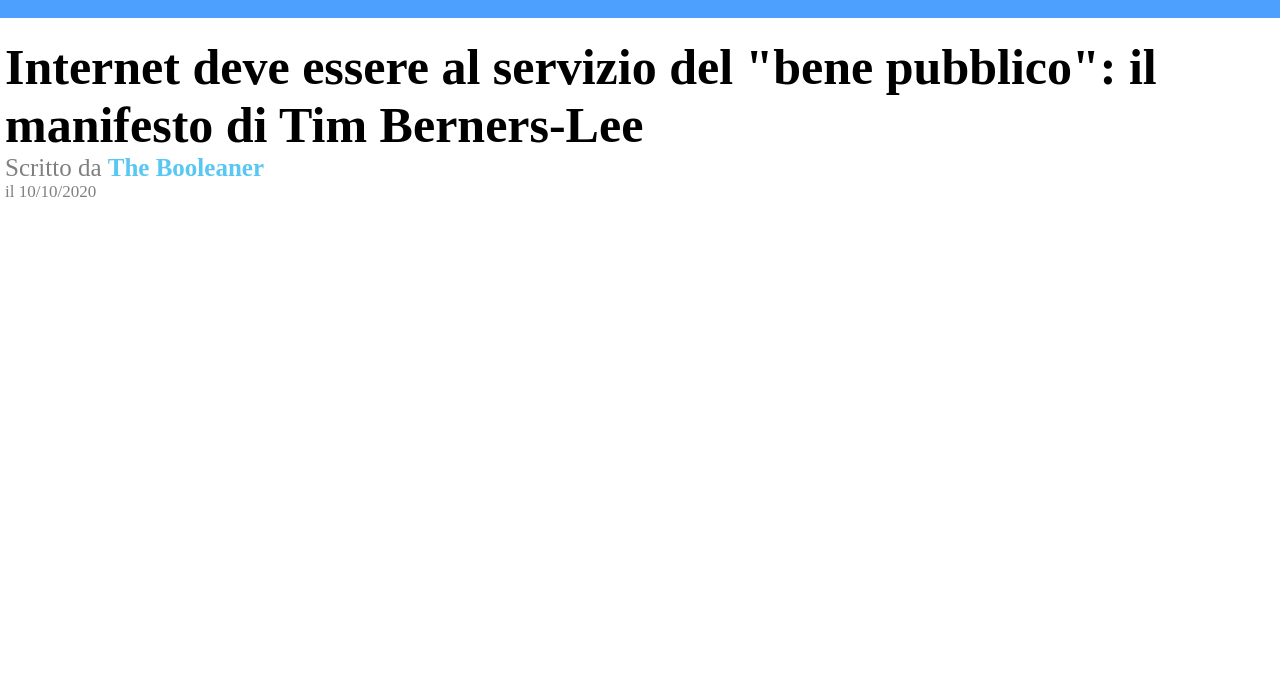
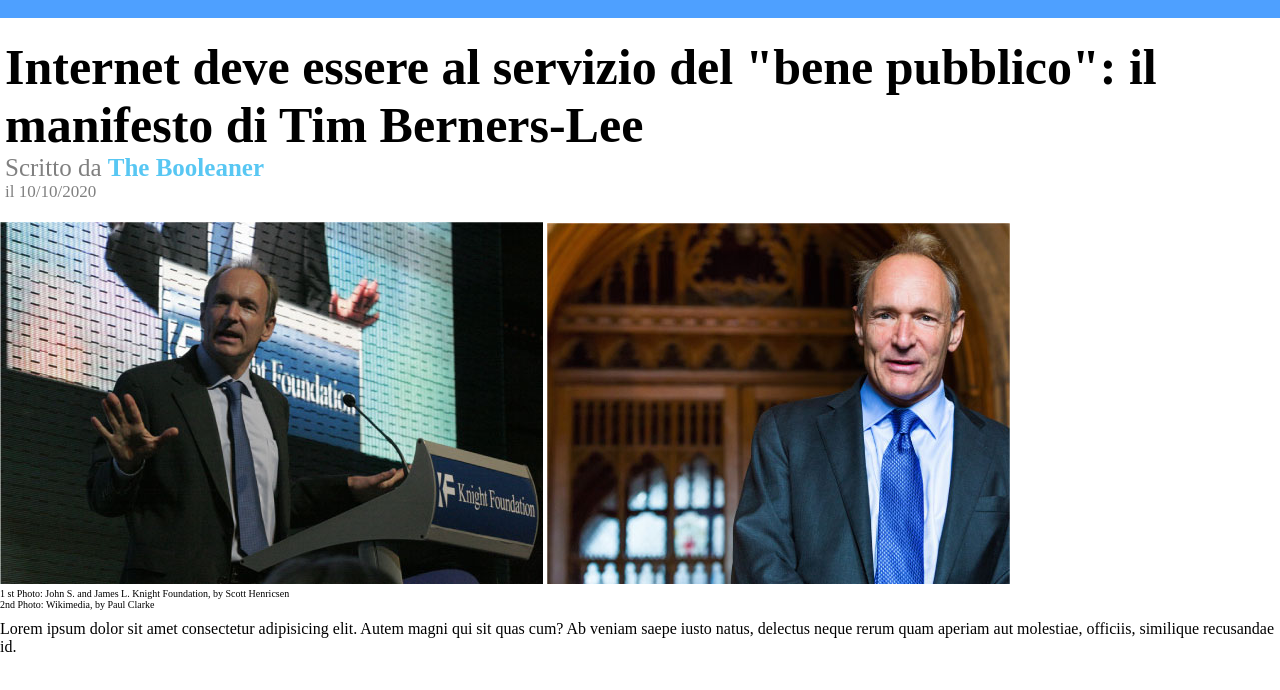
Before and after one commit to MGPasinetti/html-css-booleaner, a plain HTML site: page index.html in a window 1280 px wide. Shown: the part 82-772 px from the top of the page. Drawn offline with Linux system fonts and the light colour scheme.

Commit message:
add foto e didascalie

```diff
--- a/index.html
+++ b/index.html
@@ -19,15 +19,24 @@
     </header>
 
     <main>
-        <!-- h1 -->
+        <!-- h1 + autore + data -->
         <div class="titolo">
             <h1>Internet deve essere al servizio del "bene pubblico": il manifesto di Tim Berners-Lee</h1>
             <div>Scritto da <span id="scritta_blu">The Booleaner</span></div>
             <div id="data">il 10/10/2020</div>
         </div>
-        <!-- autore + data -->
+
         <!-- 2 foto + didascalia -->
+        <div class="tim_images">
+            <img src="img/tim-1.jpg" alt="Tim Berners-Lee in conferenza">
+            <img src="img/tim-2.jpg" alt="Tim Berners-Lee">
+            <div>1 st Photo: John S. and James L. Knight Foundation, by Scott Henricsen</div>
+            <div>2nd Photo: Wikimedia, by Paul Clarke</div>
+        </div>
+
         <!-- paragrafo + evidenziazione -->
+        <p>Lorem ipsum dolor sit amet consectetur adipisicing elit. Autem magni qui sit quas cum? Ab veniam saepe iusto natus, delectus neque rerum quam aperiam aut molestiae, officiis, similique recusandae id.</p>
+
         <!-- ul -->
         <!-- tab -->
         <!-- paragrafo + evidenziazione -->
--- a/styles/style.css
+++ b/styles/style.css
@@ -33,3 +33,11 @@
 #data {
     font-size: 17px;
 }
+
+.tim_images {
+    margin-bottom: 10px;
+}
+
+.tim_images > div {
+    font-size: 10px;
+}
```
